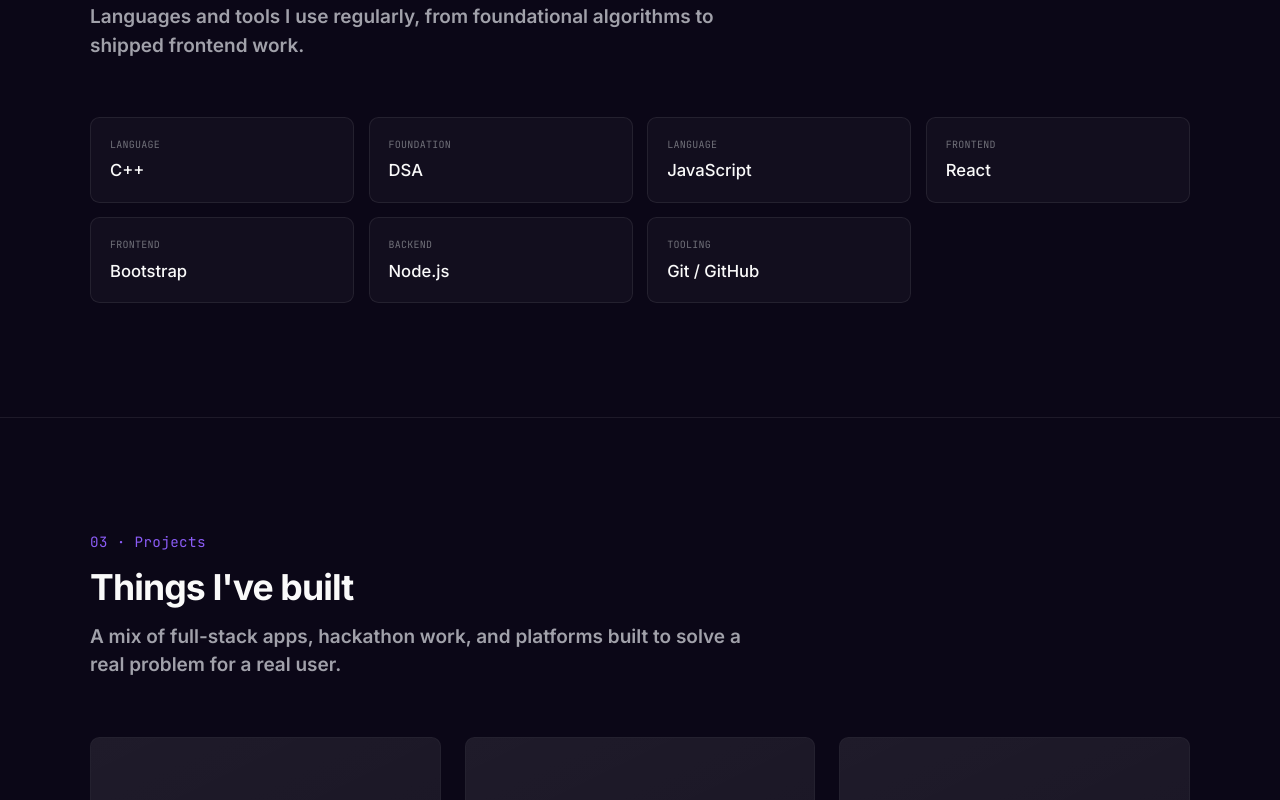
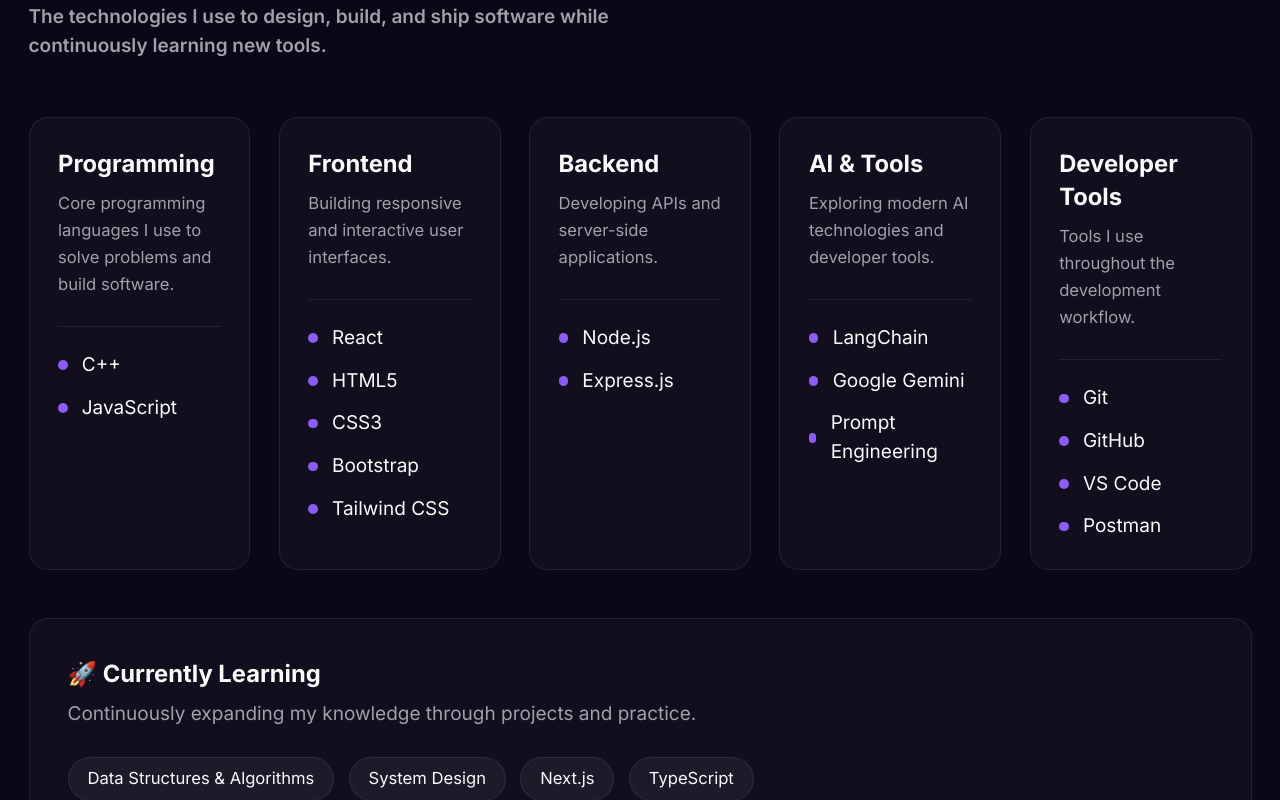
Before and after one commit to TAnisha016/tanisha-portfolio, a React (Vite) app: page / in a window 1280 px wide. Shown: the part 1680-2480 px from the top of the page. Built offline with nearby package versions, Linux system fonts and the light colour scheme.

Commit message:
skills section update

```diff
--- a/src/components/Skills.jsx
+++ b/src/components/Skills.jsx
@@ -1,31 +1,79 @@
-import { skills } from '../data/portfolio';
+import { skillGroups, learning } from '../data/portfolio';
 import SectionHeading from './SectionHeading';
 import Reveal from './Reveal';
 
 export default function Skills() {
   return (
     <section id="skills" className="py-24 px-6 border-t border-bg-border">
-      <div className="max-w-content mx-auto">
+      <div className="max-w-7xl mx-auto">
+
         <Reveal>
           <SectionHeading
             eyebrow="02 · Skills"
-            title="Tools I build with"
-            description="Languages and tools I use regularly, from foundational algorithms to shipped frontend work."
+            title="My Tech Stack"
+            description="The technologies I use to design, build, and ship software while continuously learning new tools."
           />
         </Reveal>
 
-        <div className="grid grid-cols-2 sm:grid-cols-3 md:grid-cols-4 gap-3">
-          {skills.map((skill, i) => (
-            <Reveal key={skill.name} delay={i * 40}>
-              <div className="group rounded-lg border border-bg-border bg-bg-surface hover:border-bg-borderHover hover:bg-bg-raised transition-colors px-4 py-4">
-                <p className="font-mono text-[10px] uppercase tracking-wide text-ink-muted mb-1.5">
-                  {skill.category}
+        {/* Skill Cards */}
+        <div className="grid md:grid-cols-2 xl:grid-cols-5 gap-6 mt-12">
+          {skillGroups.map((group, index) => (
+            <Reveal key={group.title} delay={index * 80}>
+              <div className="h-full rounded-2xl border border-bg-border bg-bg-surface hover:bg-bg-raised transition-all duration-300 p-6">
+
+                <h3 className="text-xl font-bold text-ink-primary mb-2">
+                  {group.title}
+                </h3>
+
+                <p className="text-sm text-ink-secondary mb-6 leading-relaxed">
+                  {group.description}
                 </p>
-                <p className="text-ink-primary font-medium text-sm">{skill.name}</p>
+
+                <div className="border-t border-bg-border mb-5"></div>
+
+                <ul className="space-y-3">
+                  {group.skills.map((skill) => (
+                    <li
+                      key={skill}
+                      className="flex items-center gap-3 text-ink-primary"
+                    >
+                      <span className="w-2 h-2 rounded-full bg-accent"></span>
+                      {skill}
+                    </li>
+                  ))}
+                </ul>
+
               </div>
             </Reveal>
           ))}
         </div>
+
+        {/* Currently Learning */}
+        <Reveal delay={400}>
+          <div className="mt-10 rounded-2xl border border-bg-border bg-bg-surface p-8">
+
+            <h3 className="text-xl font-bold text-ink-primary mb-2">
+              🚀 Currently Learning
+            </h3>
+
+            <p className="text-ink-secondary mb-6">
+              Continuously expanding my knowledge through projects and practice.
+            </p>
+
+            <div className="flex flex-wrap gap-3">
+              {learning.map((item) => (
+                <span
+                  key={item}
+                  className="px-4 py-2 rounded-full border border-bg-border bg-bg-raised text-sm text-ink-primary"
+                >
+                  {item}
+                </span>
+              ))}
+            </div>
+
+          </div>
+        </Reveal>
+
       </div>
     </section>
   );
--- a/src/data/portfolio.js
+++ b/src/data/portfolio.js
@@ -23,14 +23,62 @@
   ],
 };
 
-export const skills = [
-  { name: 'C++', category: 'Language' },
-  { name: 'DSA', category: 'Foundation' },
-  { name: 'JavaScript', category: 'Language' },
-  { name: 'React', category: 'Frontend' },
-  { name: 'Bootstrap', category: 'Frontend' },
-  { name: 'Node.js', category: 'Backend' },
-  { name: 'Git / GitHub', category: 'Tooling' },
+export const skillGroups = [
+  {
+    title: "Programming",
+    description: "Core programming languages I use to solve problems and build software.",
+    color: "purple",
+    skills: ["C++", "JavaScript"]
+  },
+  {
+    title: "Frontend",
+    description: "Building responsive and interactive user interfaces.",
+    color: "blue",
+    skills: [
+      "React",
+      "HTML5",
+      "CSS3",
+      "Bootstrap",
+      "Tailwind CSS"
+    ]
+  },
+  {
+    title: "Backend",
+    description: "Developing APIs and server-side applications.",
+    color: "green",
+    skills: [
+      "Node.js",
+      "Express.js"
+    ]
+  },
+  {
+    title: "AI & Tools",
+    description: "Exploring modern AI technologies and developer tools.",
+    color: "amber",
+    skills: [
+      "LangChain",
+      "Google Gemini",
+      "Prompt Engineering"
+    ]
+  },
+  {
+    title: "Developer Tools",
+    description: "Tools I use throughout the development workflow.",
+    color: "pink",
+    skills: [
+      "Git",
+      "GitHub",
+      "VS Code",
+      "Postman"
+    ]
+  }
+];
+
+export const learning = [
+  "Data Structures & Algorithms",
+  "System Design",
+  "Next.js",
+  "TypeScript"
 ];
 
 export const projects = [
```
